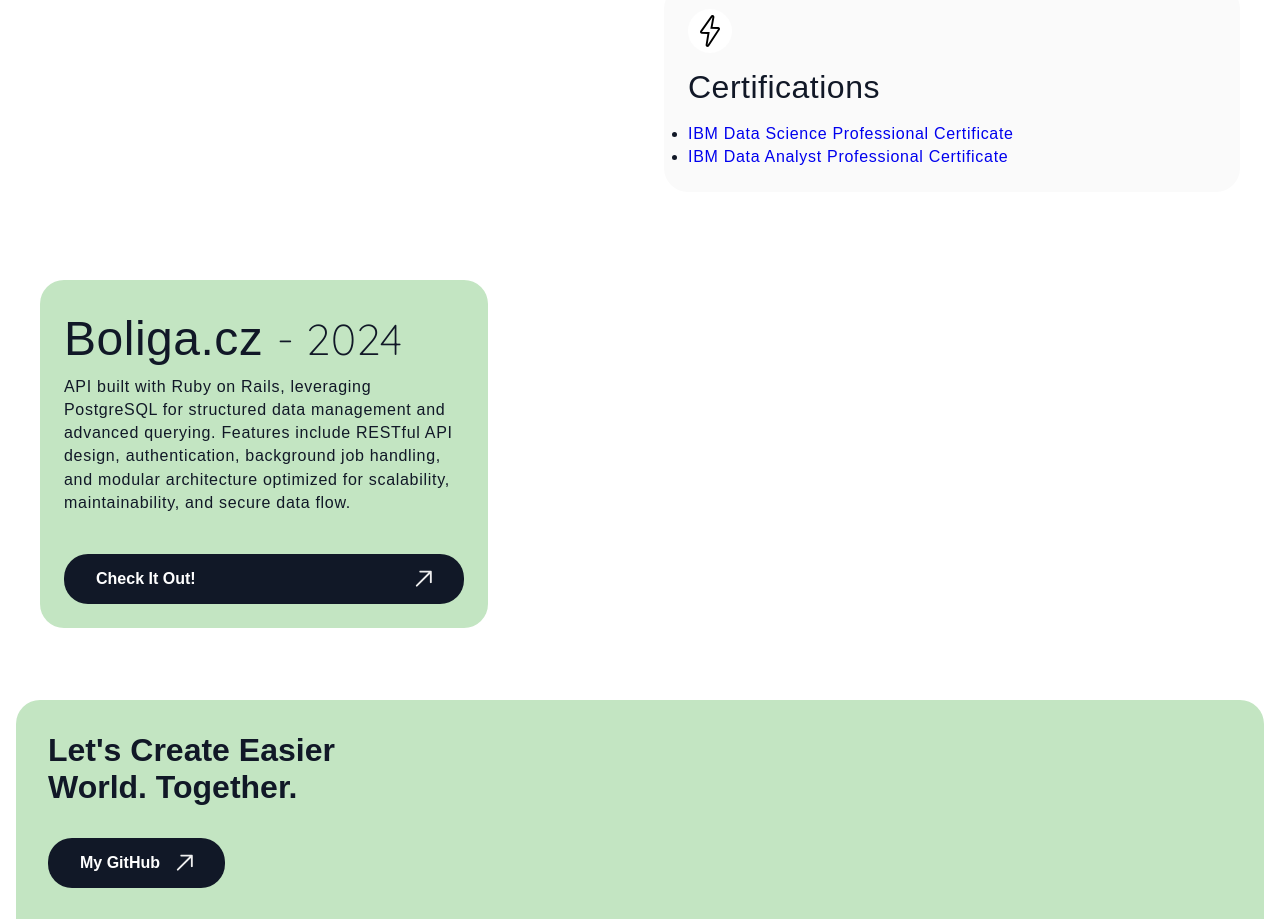
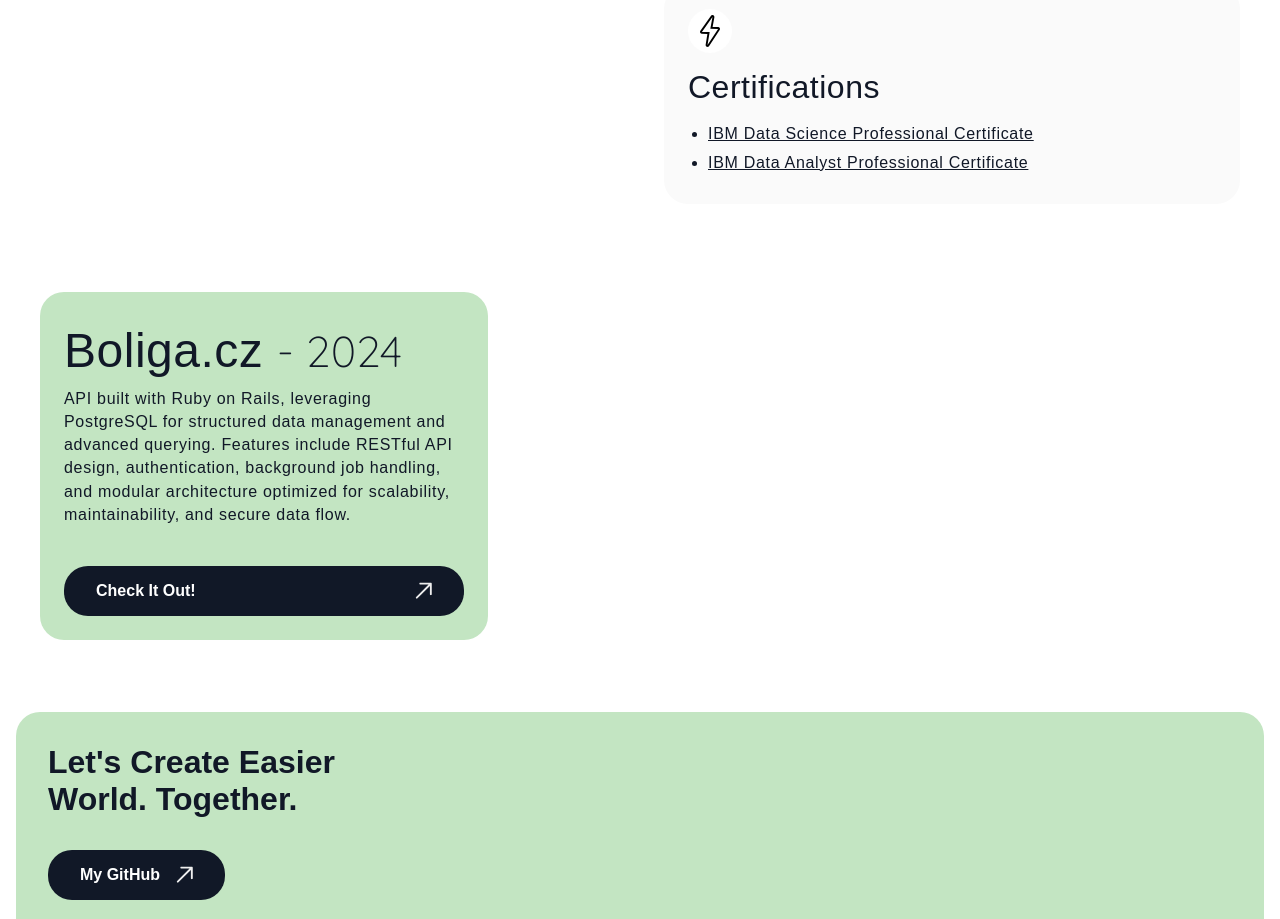
Before and after one commit to tycinka/tycinka, a React (Create React App) app: page / in a window 1280 px wide. Shown: the part 2200-3119 px from the top of the page. Built offline with nearby package versions, Linux system fonts and the light colour scheme.

Commit message:
Style certification links

```diff
--- a/src/components/skills/Skills.js
+++ b/src/components/skills/Skills.js
@@ -21,11 +21,13 @@ const Skills = () => {
                     icon={db}
                     theme="white"
                 />
-                <SkillBox title="Certifications"
+                <SkillBox
+                    title="Certifications"
                     content={
                         <ul>
                             <li>
                                 <a
+                                    className="cert-link"
                                     href="https://coursera.org/share/88aea709c7799a74289ea206a5d301f3"
                                     target="_blank"
                                     rel="noopener noreferrer"
@@ -35,6 +37,7 @@ const Skills = () => {
                             </li>
                             <li>
                                 <a
+                                    className="cert-link"
                                     href="https://coursera.org/share/1b991e9a6fa0c73c06fbc61b0d864c01"
                                     target="_blank"
                                     rel="noopener noreferrer"
--- a/src/components/skills/styles.css
+++ b/src/components/skills/styles.css
@@ -19,6 +19,32 @@ section div h2{
     gap: 16px;
 }
 
+.cert-link {
+    color: inherit;
+    text-decoration: underline;
+}
+
+.cert-link:visited {
+    color: inherit;
+}
+
+.cert-link:hover {
+    color: inherit;
+}
+
+.cert-link:active {
+    color: inherit;
+}
+
+.skill-wrapper ul {
+    margin: 0;
+    padding-left: 20px;
+}
+
+.skill-wrapper li {
+    margin-bottom: 6px;
+}
+
 @media (max-width: 768px){
     section div h2{
         font-family: var(--quicksand);
```
Lines whose indentation alone changed are shown as unchanged.
